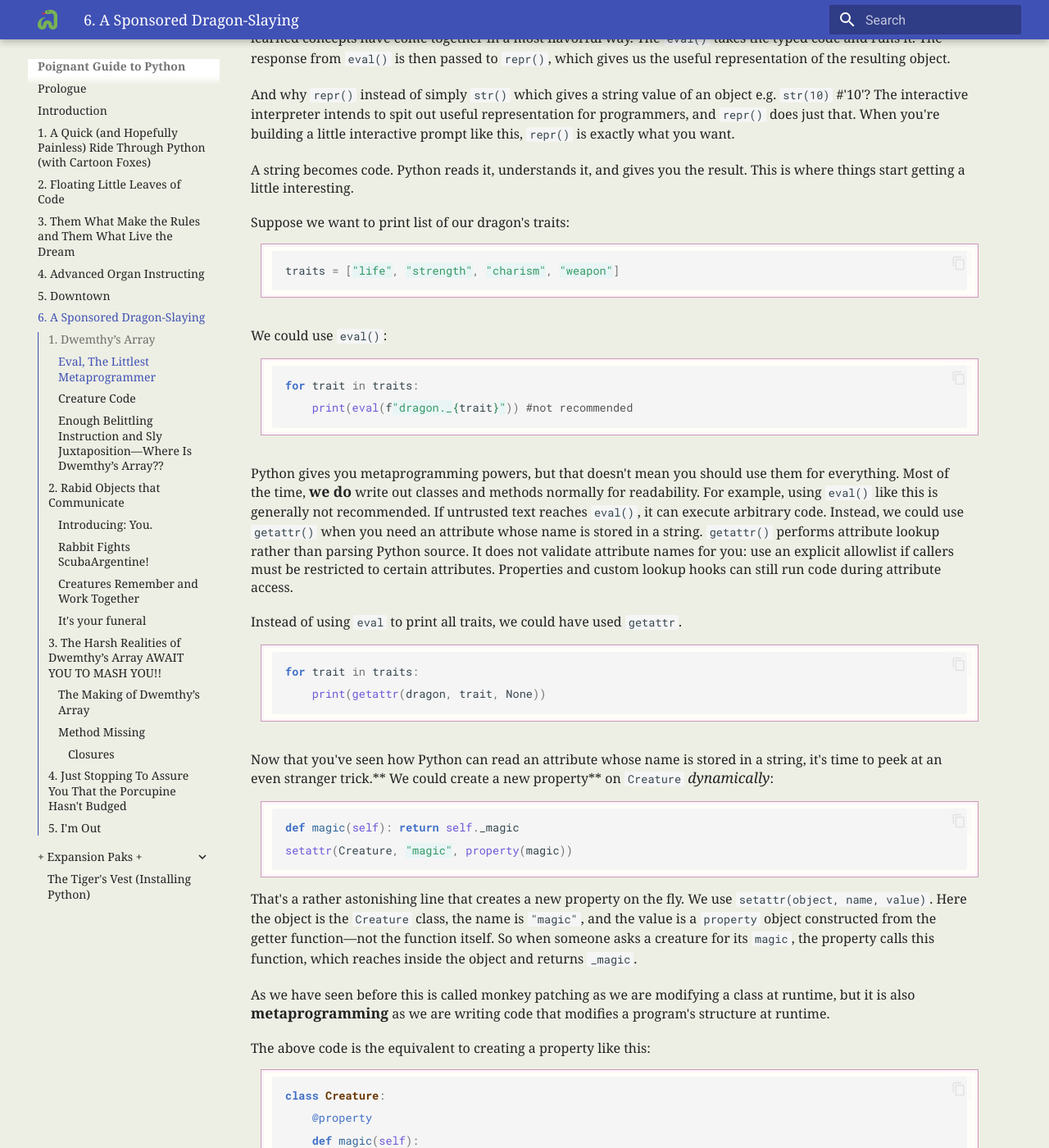
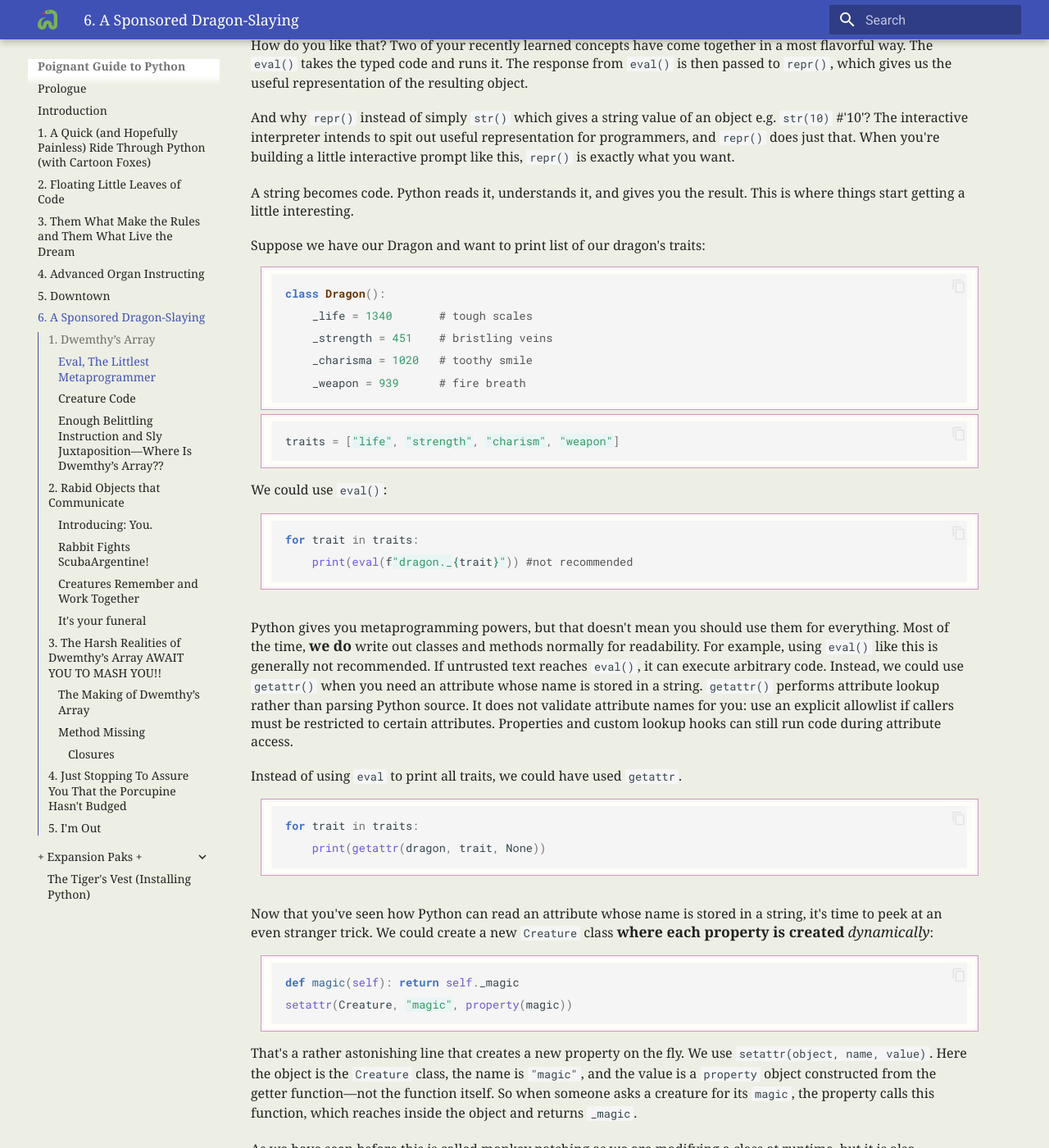
Before and after one commit to vkailas/poignant-guide-python, an MkDocs documentation site: the page built from docs/chapter-6.md, in a window 1280 px wide and 1400 px high, scrolled down 6719 px. Shown: the whole window at 82% size. Built offline with MkDocs 1.6.1 and Material for MkDocs 9.7.7, drawn with Linux system fonts in a browser that asks for light colours; some of the changed text lies outside the part shown.

Commit message:
fixes to ch6

````diff
--- a/docs/chapter-6.md
+++ b/docs/chapter-6.md
@@ -287,13 +287,15 @@
 
 You can even tuck the name of an attribute into a string:
 ```python
+class Dragon():
+    _life = 1340       # tough scales
 dragon = Dragon()
 trait = "life"
-eval(f"dragon.{trait}")
+eval(f"dragon._{trait}")
 # 1340
 ```
 
-Note this code won't work just yet, as we have yet to define `Creature` class. I totally understand if you've come to this point and your eyes are spinning in their sockets and your knees have locked up. Just rub some tiger balm on your joints while I talk about `eval`.
+I totally understand if you've come to this point and your eyes are spinning in their sockets and your knees have locked up. Just rub some tiger balm on your joints while I talk about `eval`.
 
 For our purposes, the interesting part isn't that `eval()` can do simple math. It's that Python can take a description of code and turn that description into something executable. Python is taking our little strings and turning them into instructions. It's like handing a note to a very literal laboratory assistant:
 
@@ -317,7 +319,17 @@
 
 A string becomes code. Python reads it, understands it, and gives you the result. This is where things start getting a little interesting.
 
-Suppose we want to print list of our dragon's traits:
+
+Suppose we have our Dragon and want to print list of our dragon's traits:
+
+```py
+class Dragon():
+    _life = 1340       # tough scales
+    _strength = 451    # bristling veins
+    _charisma = 1020   # toothy smile
+    _weapon = 939      # fire breath
+```
+
 ```python
 traits = ["life", "strength", "charism", "weapon"]
 ```
@@ -336,7 +348,7 @@
     print(getattr(dragon, trait, None))
 ```
 
-Now that you've seen how Python can read an attribute whose name is stored in a string, it's time to peek at an even stranger trick.** We could create a new property** on `Creature` *dynamically*:
+Now that you've seen how Python can read an attribute whose name is stored in a string, it's time to peek at an even stranger trick. We could create a new `Creature` class **where each property is created** *dynamically*:
 
 ```python
 def magic(self): return self._magic
@@ -517,6 +529,15 @@
 >>> dragon = Dragon()
 >>> dragon
 <Dragon(life=1340)>
+```
+
+Proper representation isn’t really a necessary part of dealing with a monster. It’s something Dwemthy adds as a courtesy to our players at the bottom of the `Creature` class. (Many call him twisted, many call him austere, but we’d all be ignorant to go without admiring the footwork he puts in for us.)
+
+The dragon never defines those properties and methods itself. They are **inherited** from `Creature` as a baby dragon can inherit his mother's eyes.
+
+This `__repr__()` uses runtime **introspection** for an object to find out what type of `Creature` it is. It reads the instance’s class name to provide a helpful representation e.g. `<Dragon(life=1340)>`.
+
+```
 >>> print(dragon.life)
 1340
 >>> print(dragon.strength)
````
Also changed, not shown: other parts of docs/chapter-6.md (+2 -8 lines).
